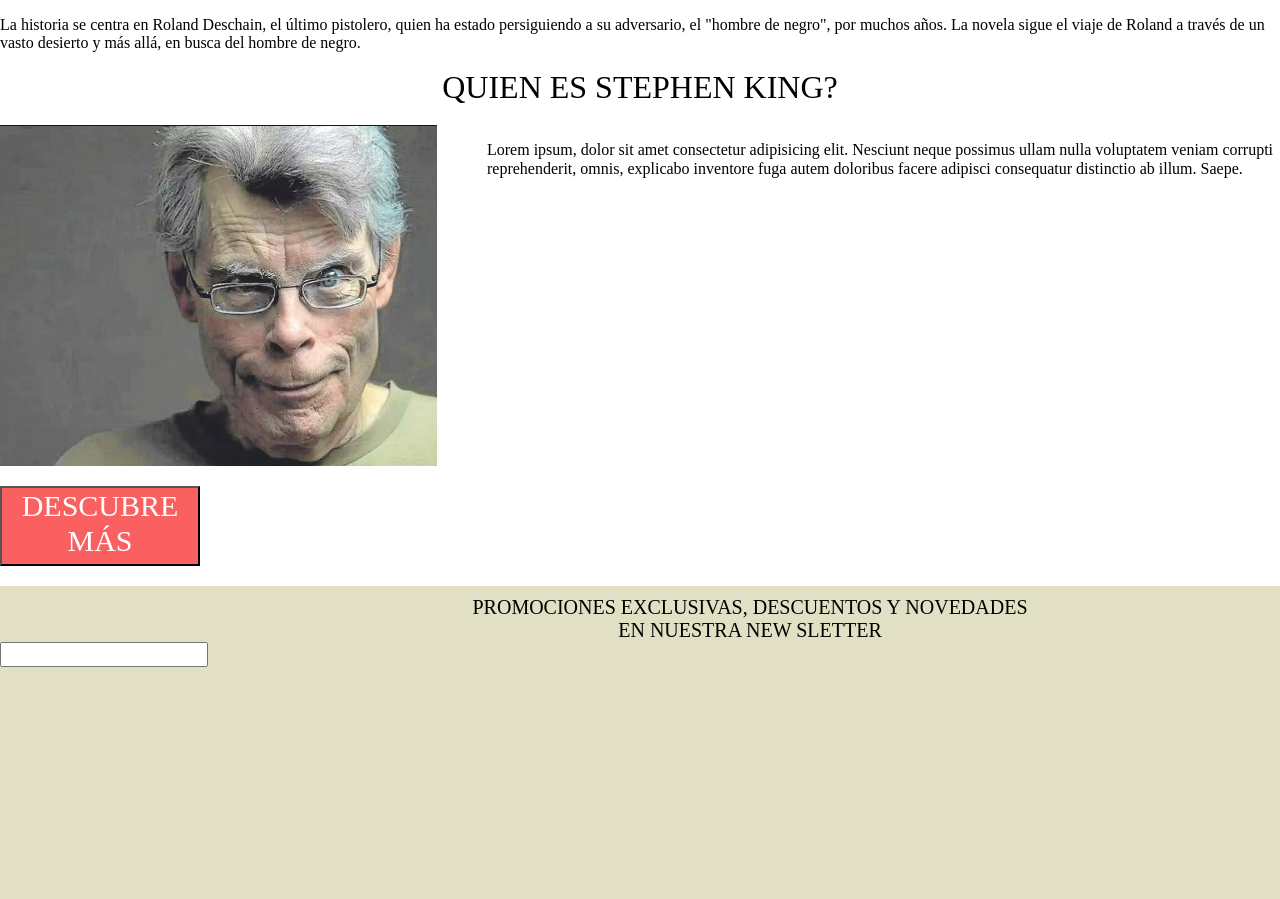
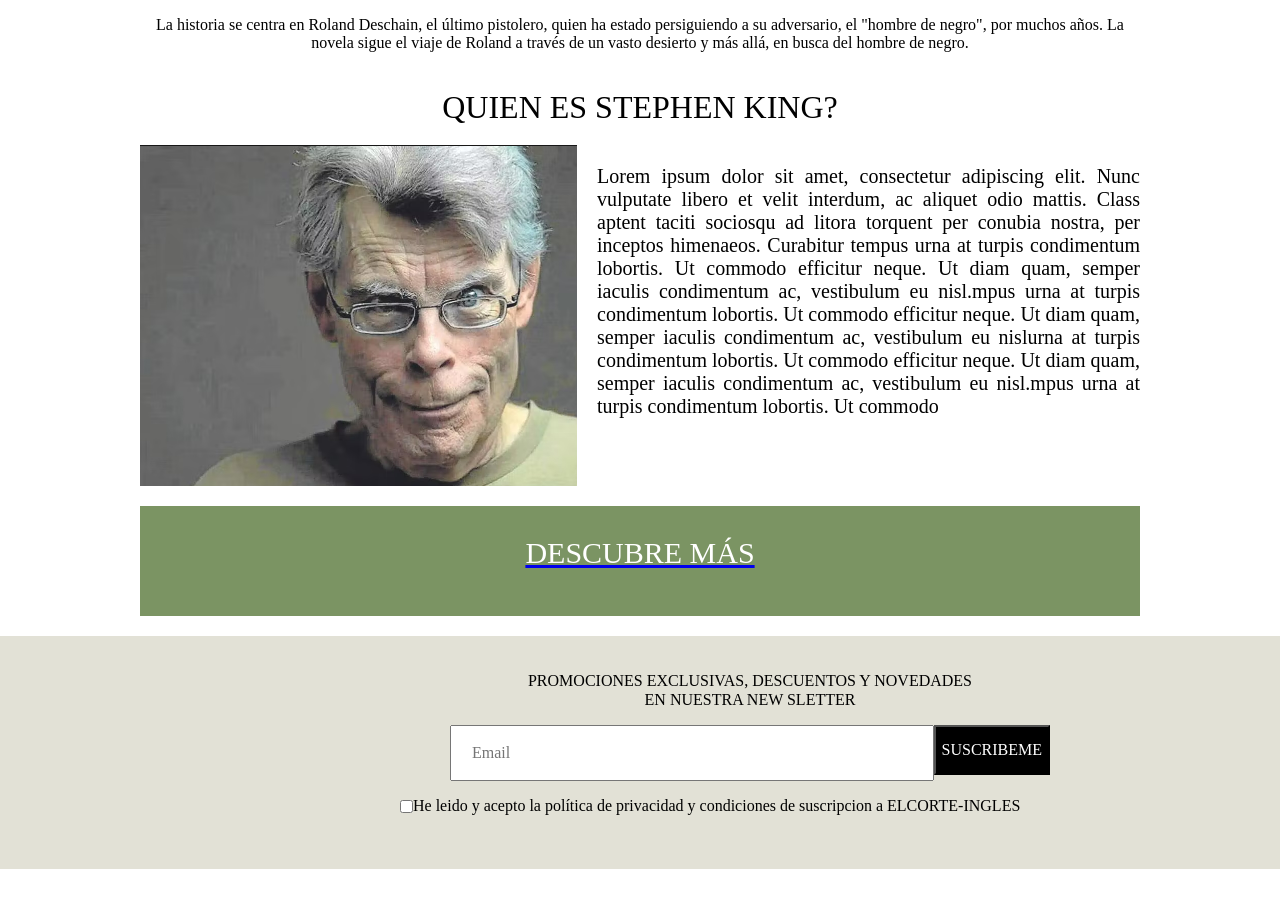
Before and after one commit to SergioBibiloni/SergioExamen, a plain HTML site: page index.html in a window 1280 px wide. Shown: the part 959-1858 px from the top of the page. After the commit the page ends 1828 px from the top, so only its background shows below. Drawn offline with Linux system fonts and the light colour scheme; files that its build step writes are made by us from their sources.

Commit message:
remodelado final

```diff
--- a/index.html
+++ b/index.html
@@ -18,12 +18,16 @@
 
 <!-- MAIN -->
 <main>
-    <section class="titulo">LIBROS   -    LA TORRE OSCURA</section>
+    <section class="titulo1">LIBROS   -    LA TORRE OSCURA</section>
 
+    <!--FOTO DE LOS LIBROS-->
     <picture class="librosbox">
         <img class="libros" src="img/Captura de pantalla 2022-12-15 151151 1_11zon.webp" alt="">
     </picture>
 
+
+
+    <!--TEXTO DEBAJO DE LOS-->
     <section class="descripcin">
         <p class="textodescripcion">La historia se centra en Roland Deschain, el último pistolero, quien ha estado persiguiendo a su adversario, el "hombre de negro", por muchos años. La novela sigue el viaje de Roland a través de un vasto desierto y más allá, en busca del hombre de negro.  </p>
     </section>
@@ -34,10 +38,14 @@
         <picture class="stephenbox">
             <img class="stephen" src="img/stefhen-king-1.webp" alt="">
 
-            <p class="textostepehn">Lorem ipsum, dolor sit amet consectetur adipisicing elit. Nesciunt neque possimus ullam nulla voluptatem veniam corrupti reprehenderit, omnis, explicabo inventore fuga autem doloribus facere adipisci consequatur distinctio ab illum. Saepe.</p>
+            <p class="textostepehn">Lorem ipsum dolor sit amet, consectetur adipiscing elit. Nunc vulputate libero et velit interdum, ac aliquet odio mattis. Class aptent taciti sociosqu ad litora torquent per conubia nostra, per inceptos himenaeos. Curabitur tempus urna at turpis condimentum lobortis. Ut commodo efficitur neque. Ut diam quam, semper iaculis condimentum ac, vestibulum eu nisl.mpus urna at turpis condimentum lobortis. Ut commodo efficitur neque. Ut diam quam, semper iaculis condimentum ac, vestibulum eu nislurna at turpis condimentum lobortis. Ut commodo efficitur neque. Ut diam quam, semper iaculis condimentum ac, vestibulum eu nisl.mpus urna at turpis condimentum lobortis. Ut commodo </p>
         </picture>
     </section>
-    <button  class="botondescubre">DESCUBRE MÁS</button>
+
+    <a href="https://www.elcorteingles.es/">
+        <imput type="button" link="google.com"  class="botondescubre">DESCUBRE MÁS</imput>
+    </a>
+
 
     <section class="bloquefotomapa"></section>
 
@@ -47,9 +55,19 @@
 
   <!-- FOOTER -->
   <footer class="foter">
-    <section class="textoo">PROMOCIONES EXCLUSIVAS, DESCUENTOS Y NOVEDADES<br>EN NUESTRA NEW SLETTER</section>
+    <section class="bloquetexto">
+        <p class="textofoter">PROMOCIONES EXCLUSIVAS, DESCUENTOS Y NOVEDADES<br>EN NUESTRA NEW SLETTER</p>
+    </section>
 
-    <input type="text">
+    <section class="bloqueimput">
+        <input class="imputt" type="text" placeholder="Email">
+        <button class="suscripcion">SUSCRIBEME</button>
+    </section>
+
+
+    <section class="bloquecheck">
+        <input type="checkbox"> <p>He leido y acepto la política de privacidad y condiciones de suscripcion a ELCORTE-INGLES</p>
+    </section>
   </footer>
 </body>
 </html>
--- a/style/estilos.css
+++ b/style/estilos.css
@@ -2,11 +2,7 @@
     width: 100px;
 }
 
-main{
-    justify-content: center;
-}
-
-.titulo{
+.titulo1{
     font-size: 32px;
     display: flex;
     justify-content: center;
@@ -18,15 +14,46 @@
     justify-content: center;
 }
 
+.libros{
+    width: 1276px;
+}
+
+
+.descripcin {
+    margin: auto;
+    display: flex;
+    justify-content: center;
+    text-align: center;
+    width: 1000px;
+}
+
+.textodescripcion{
+    display: flex;
+    justify-content: center;
+}
+
+
+.titulo{
+    margin: auto;
+    margin-top: 20px;
+    font-size: 32px;
+    margin-bottom: 20px;
+    display: flex;
+    justify-content: center;
+    text-align: center;
+    width: 1000px;
+}
+
 .bloque{
     justify-content: center;
 }
 
 .stephenbox{
-    margin-top: 20px;
+    margin: auto;
     display: flex;
     justify-content: center;
-    max-width: 10   00px;
+    text-align: center;
+    width: 1000px;
 }
 
 .stephen{
@@ -34,52 +61,73 @@
 }
 
 .textostepehn{
-    margin-left: 50px;
+    font-size: 20px;
+   margin-left: 20px;
+  text-align: justify;
 }
 
-.libros{
-    width: 1276px;
-}
 
-.descripcion{
-    margin-top: 20px;
-    text-align: center;
-    justify-content: center;
-    display: flexbox;
-}
 
 .botondescubre{
     display: flex;
     font-size: 30px;
     height: 80px;
-    width: 200px;
+    width: 1000px;
+    justify-content: center;
+    padding-top: 30px;
+    margin: auto;
     margin-top: 20px;
     margin-bottom: 20px;
-    background-color: #FA6060;
+    background-color: #7B9463;
     color: white;
 }
-
 
 
 /*FOOTER */
 
 .foter{
-    margin: none;
-    background-color: rgb(225, 224, 196);
+    background-color: rgb(226, 225, 214);
     width: 1500px;
-    height: 313px;
+    height: 213px;
+    padding-top: 20px;
 }
 
-.textito{
-    background-color: red;
-    width: 100px;
-    height: 100px;
+.bloquetexto{
+    margin: auto;
+    width: 500px;
+    text-align: center;
 }
 
-.textoo{
-    padding-top: 10px;
-    font-size: 20px;
+
+/*IMPUT*/
+
+.bloqueimput{
     display: flex;
-    justify-content: center;
+    width: 600px;
+    margin: auto;
     text-align: center;
 }
+
+.imputt{
+    padding-left: 20px;
+    height: 50px;
+    margin: auto;
+    width: 500PX;
+}
+/*BOTON DE ALADO DEL IMPUT*/
+.suscripcion{
+    height: 50px;
+    background-color: black;
+    color: white;
+}
+
+
+.bloquecheck{
+    width: 700px;
+    display: flex;
+    margin: auto;
+}
+
+.checkbox{
+
+}
```
